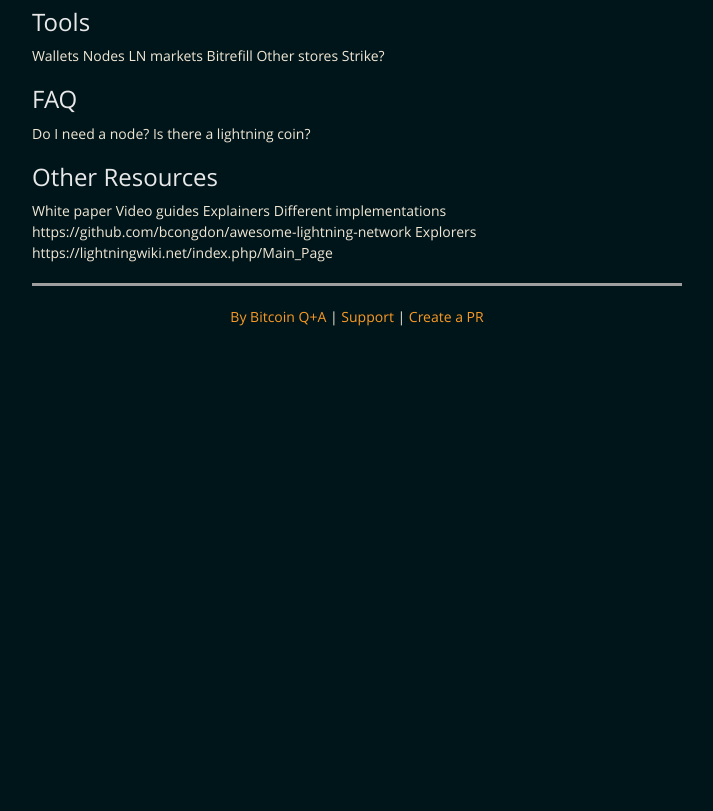
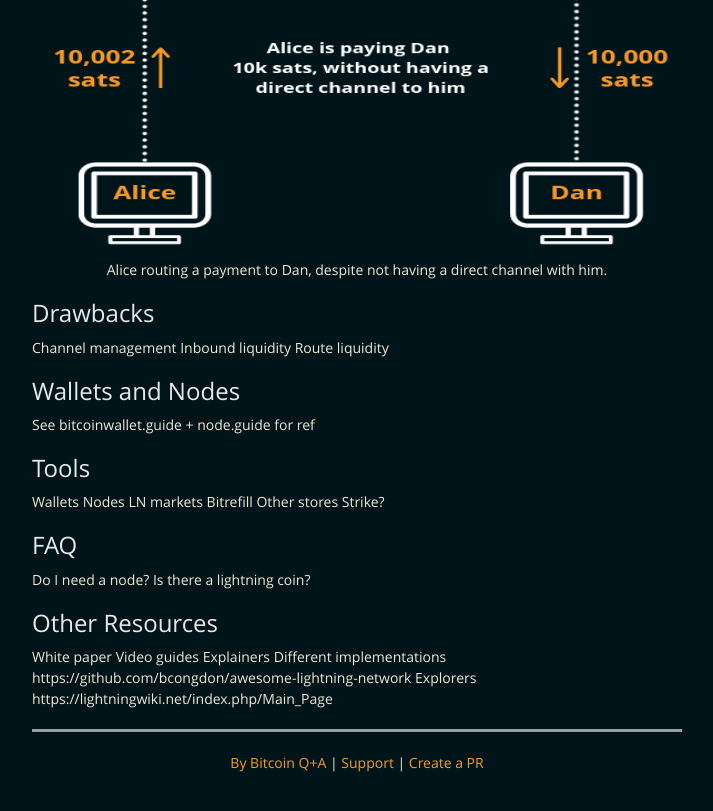
Before and after one commit to BitcoinQnA/ln-guide, a Jekyll site: the page built from index.md, in a window 1280 px wide and 900 px high, scrolled down 3889 px. Shown: the top 811 px of the window, without its empty margins (283-996 px from the left). Built offline with Jekyll 4.4.1, drawn with Linux system fonts in a browser that asks for light colours; before the commit the page ends 4347 px from its top, so only the background shows below that; grey boxes are pictures that could not be loaded.

Commit message:
Update index.md

```diff
--- a/index.md
+++ b/index.md
@@ -100,6 +100,11 @@ Being able to do fast and cheap payments to a single user might be beneficial if
 
 Thankfully not, this is where the Lightning Network starts to shine! Provided you have 1 or 2 channels to fairly well connected nodes, you can route transactions to people you aren't directly connected with, via people you have a direct connection (a channel) with.
 
+<p align="center">
+<img src="https://raw.githubusercontent.com/BitcoinQnA/ln-guide/master/assets/images/TX%20route.png" class=responsive width="650" height="400" maxheight="300" />
+
+Alice routing a payment to Dan, despite not having a direct channel with him.
+</p>
 
 
 
```
